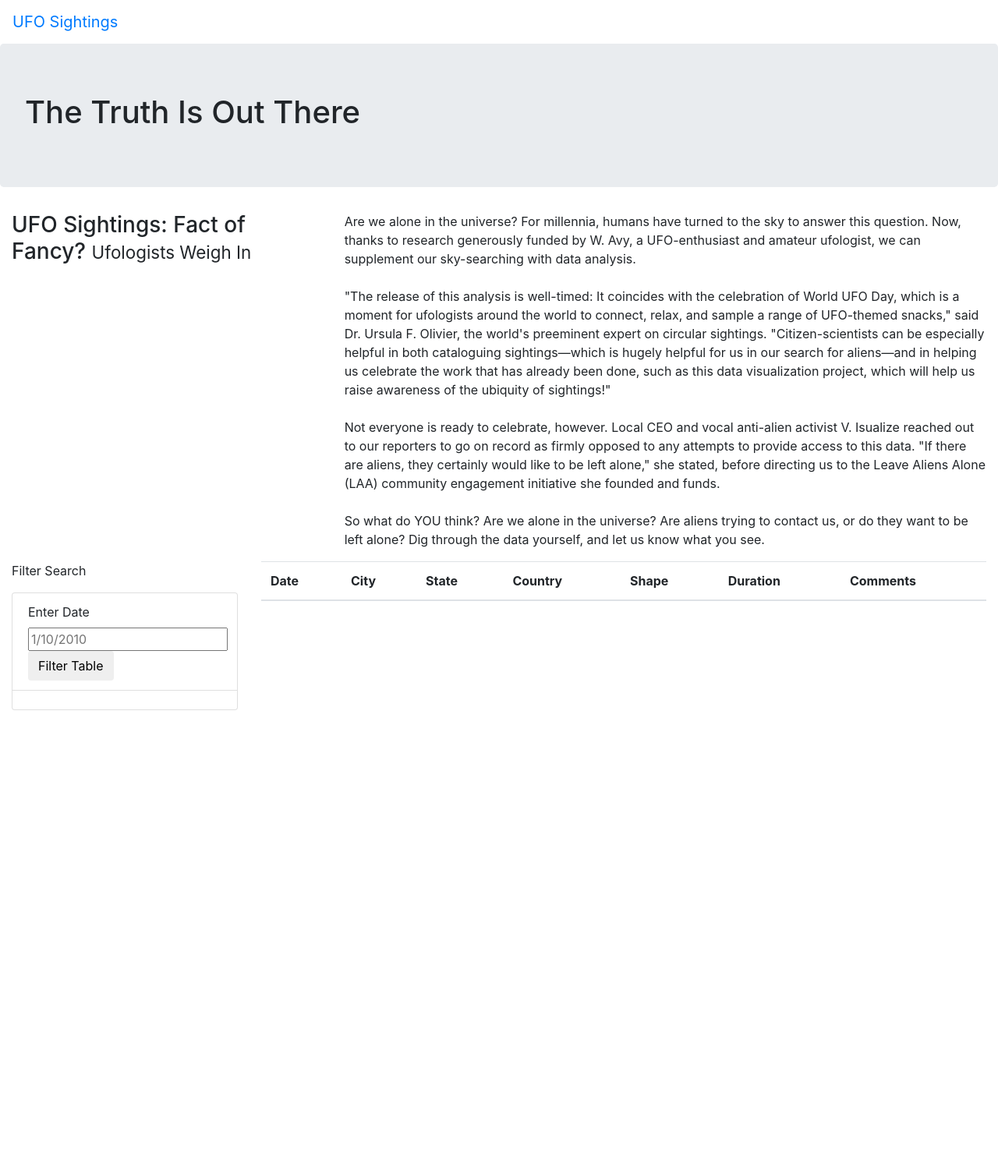
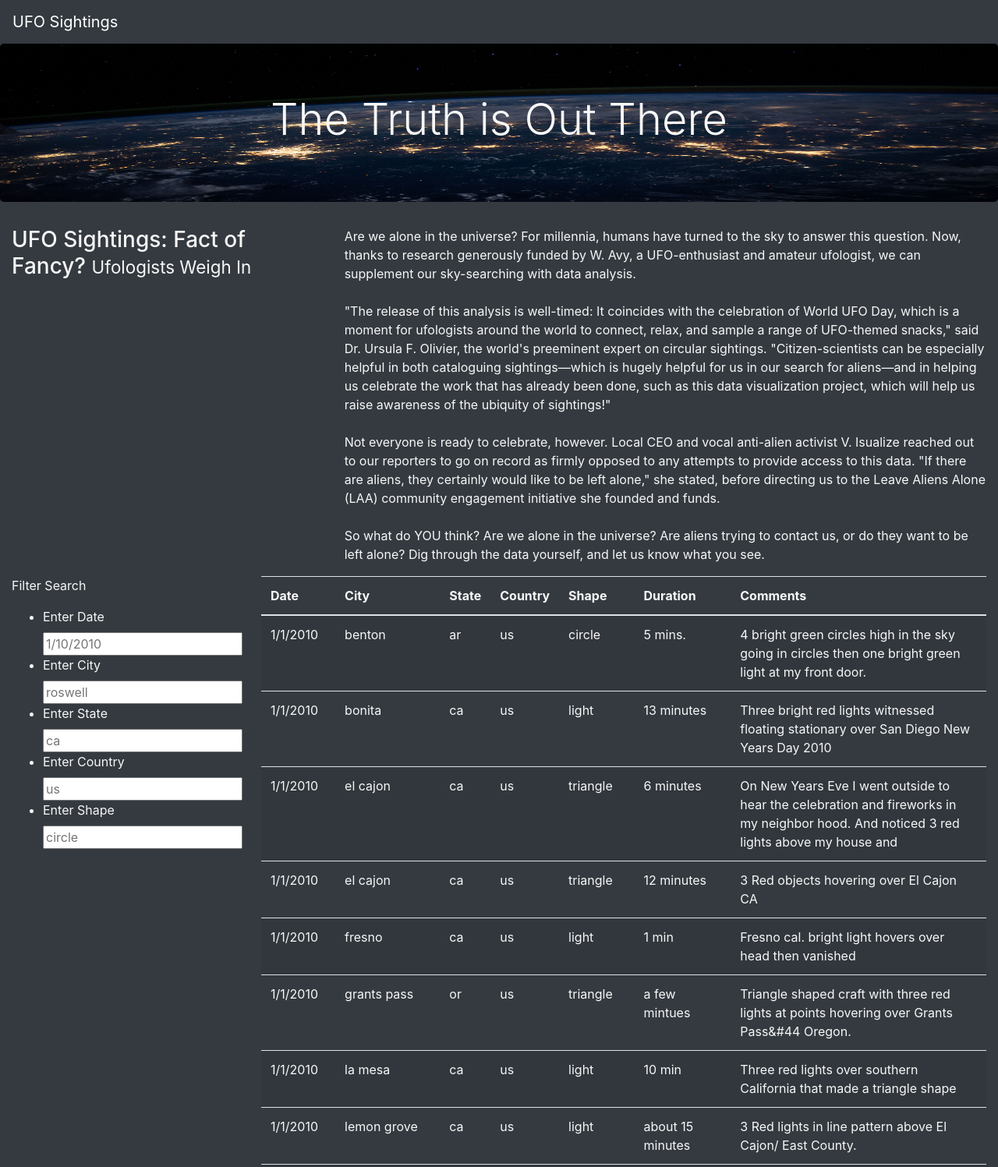
Before and after one commit to kathyming/UFOs, a plain HTML site: page index.html in a window 1280 px wide. Shown: the top 1497 px of the page at 78% size. Before the commit the page ends 911 px from the top, so only its background shows below. Drawn offline with nearby package versions, Linux system fonts and the light colour scheme.

Commit message:
Deliverable 1 completed.

```diff
--- /dev/null
+++ b/app.js
@@ -0,0 +1,80 @@
+// from data.js
+const tableData = data;
+
+// get table references
+var tbody = d3.select("tbody");
+
+function buildTable(data) {
+  // First, clear out any existing data
+  tbody.html("");
+
+  // Next, loop through each object in the data
+  // and append a row and cells for each value in the row
+  data.forEach((dataRow) => {
+    // Append a row to the table body
+    let row = tbody.append("tr");
+
+    // Loop through each field in the dataRow and add
+    // each value as a table cell (td)
+    Object.values(dataRow).forEach((val) => {
+      let cell = row.append("td");
+      cell.text(val);
+    });
+  });
+}
+
+// 1. Create a variable to keep track of all the filters as an object.
+var filters = [];
+
+// 3. Use this function to update the filters.
+function updateFilters() {
+
+    // 4a. Save the element that was changed as a variable.
+    let changedElement = d3.select(this);
+    // 4b. Save the value that was changed as a variable.
+    let elementValue = changedElement.property("value")
+      console.log(elementValue);
+    // 4c. Save the id of the filter that was changed as a variable.
+    let filterId = changedElement.attr("id");
+      console.log(filterId);
+
+    // 5. If a filter value was entered then add that filterId and value
+    // to the filters list. Otherwise, clear that filter from the filters object.
+    if (elementValue != "") {
+      filters[filterId] = elementValue;
+    }
+    else {
+      delete filters[filterId];
+    }
+
+    // 6. Call function to apply all filters and rebuild the table
+    filterTable();
+
+  }
+
+  // 7. Use this function to filter the table when data is entered.
+  function filterTable() {
+
+    // 8. Set the filtered data to the tableData.
+    //let filteredData = tableData;
+
+    // 9. Loop through all of the filters and keep any data that
+    // matches the filter values
+    let filteredData = tableData.filter((obj) => {
+      for(filterId in filters) {
+          if(obj[filterId] !== filters[filterId]) {
+            return false;
+          }
+      }
+      return true;
+    });
+
+    // 10. Finally, rebuild the table using the filtered data
+    buildTable(filteredData);
+  }
+
+  // 2. Attach an event to listen for changes to each filter
+  d3.selectAll("input").on("change", updateFilters);
+
+  // Build the table when the page loads
+   buildTable(tableData);
--- a/index.html
+++ b/index.html
@@ -13,14 +13,14 @@
     />
     <link rel="stylesheet" href="static/css/style.css">
 </head>
-<body>
+<body class="bg-dark">
     <div class="wrapper">
-        <nav class="navbar navbar-expand-lg">
+        <nav class="navbar navbar-dark bg-dark navbar-expand-lg">
             <a class="navbar-brand" href="index.html">UFO Sightings</a>
         </nav>
     </div>
     <div class="jumbotron">
-        <h1>The Truth Is Out There</h1>
+        <h1 class="display-4">The Truth is Out There</h1>
       </div>
       <div class="container-fluid">
         <div class="row">
@@ -39,19 +39,31 @@
       <div class="container-fluid">
         <div class="row">
           <div class="col-md-3">
-            <form>
+            <form class="bg-dark">
                 <p>Filter Search</p>
-              </form>
-            <ul class="list-group">
-                <li class="list-group-item">
+                <ul>
+                  <li>
                     <label for="date">Enter Date</label>
                     <input type="text" placeholder="1/10/2010" id="datetime" />
-                    <button id="filter-btn" type="button" class="btn btn-default">Filter Table</button>
-                </li>
-                <li class="list-group-item">
-
-                </li>
-            </ul>
+                  </li>
+                  <li>
+                    <label for="city">Enter City</label>
+                    <input type="text" placeholder="roswell" id="city" />
+                  </li>
+                  <li>
+                    <label for="state">Enter State</label>
+                    <input type="text" placeholder="ca" id="state" />
+                  </li>
+                  <li>
+                    <label for="country">Enter Country</label>
+                    <input type="text" placeholder="us" id="country" />
+                  </li>
+                  <li>
+                    <label for="shape">Enter Shape</label>
+                    <input type="text" placeholder="circle" id="shape" />
+                  </li>
+                </ul>
+            </form>
           </div>
           <div class="col-md-9">
             <table class="table table-striped">
@@ -72,5 +84,8 @@
         </div>
       </div>
     </div>
+    <script src="https://cdnjs.cloudflare.com/ajax/libs/d3/4.11.0/d3.js"></script>
+    <script src="static/js/data.js"></script>
+    <script src="app.js"></script>
 </body>
 </html>
--- a/static/css/style.css
+++ b/static/css/style.css
@@ -0,0 +1,9 @@
+body {
+
+    color: #f7f7f7;
+  }
+  .jumbotron {
+    background-image: url("../images/nasa.jpg");
+    background-size: 100% 100%;
+    text-align: center;
+  }
```
Also changed, not shown: static/js/app_1.js (renamed from static/js/app.js, +0 -19 lines), static/images/nasa.jpg (added).
